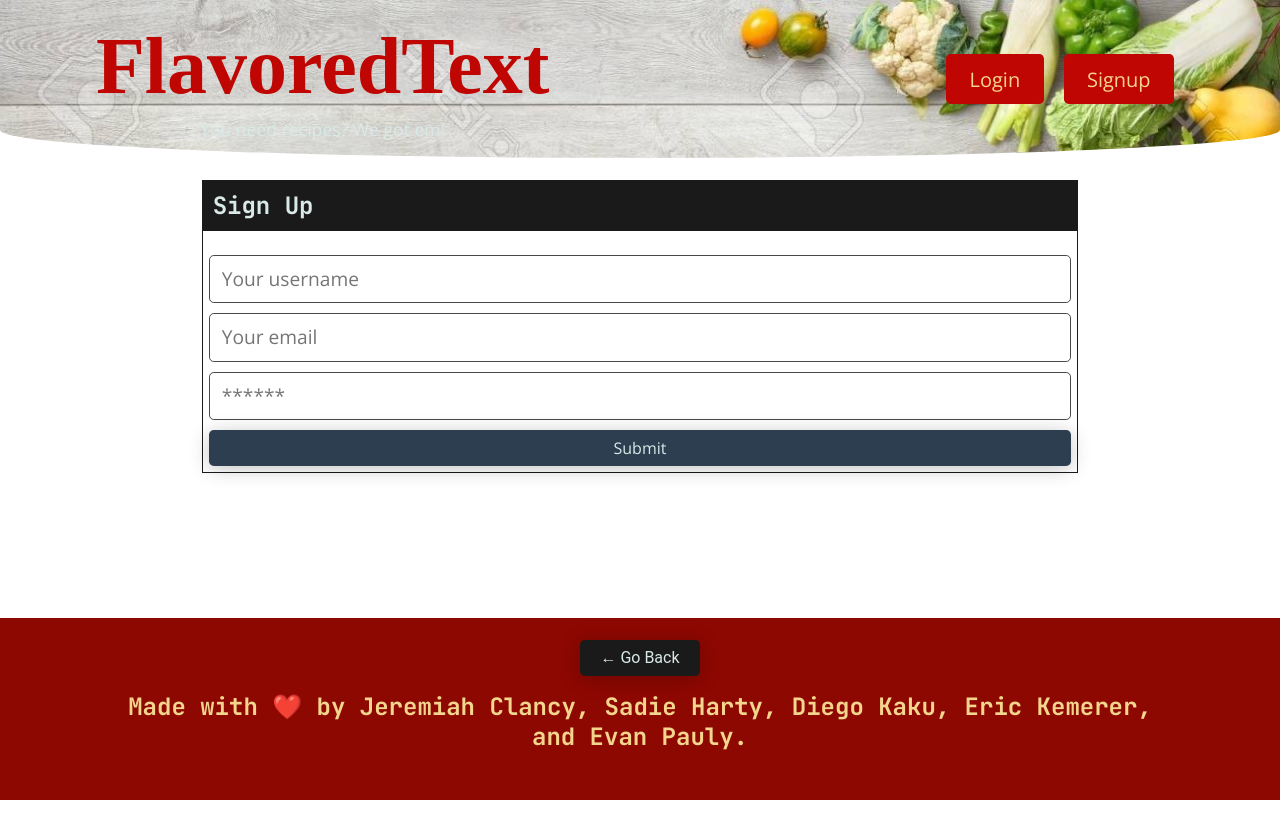
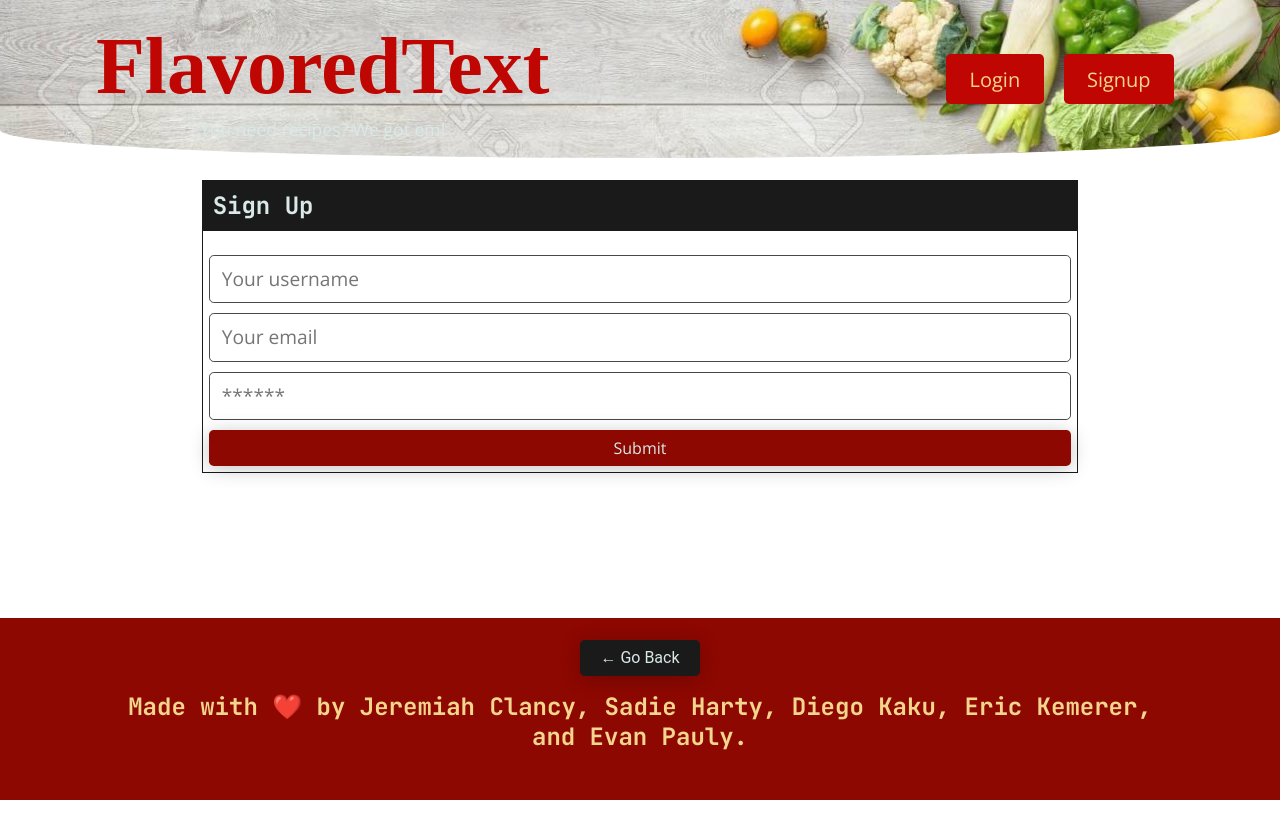
Before and after one commit to Erock42/FlavoredText, a React (Create React App) app in the folder client/: page /signup in a window 1280 px wide. Shown: the top 838 px of the page. Built offline with nearby package versions, Linux system fonts and the light colour scheme.

Commit message:
finished login coloring

```diff
--- a/client/src/index.css
+++ b/client/src/index.css
@@ -883,7 +883,7 @@ a:hover {
 }
 
 .text-primary {
-  color: #2d3e50 !important;
+  color: var(--secondary) !important;
 }
 
 .text-info {
@@ -920,7 +920,7 @@ a:hover {
 
 /* BACKGROUND UTILS */
 .bg-primary {
-  background-color: #2d3e50 !important;
+  background-color: var(--secondary) !important;
 }
 
 .bg-info {
@@ -1012,7 +1012,7 @@ a:hover {
 }
 
 .btn.btn-primary {
-  background-color: #2d3e50;
+  background-color: var(--secondary) !important;
   color: #d9e9e8;
 }
 
@@ -1090,7 +1090,7 @@ a:hover {
 
 .card .card-header {
   padding: 0.375rem;
-  background-color: #2d3e50;
+  background-color: var(--secondary);
   color: #d9e9e8;
 }
 
```
Also changed, not shown: client/src/pages/Login.js (line endings or trailing spaces).
